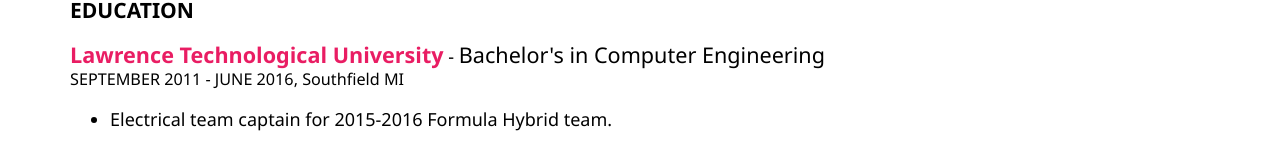
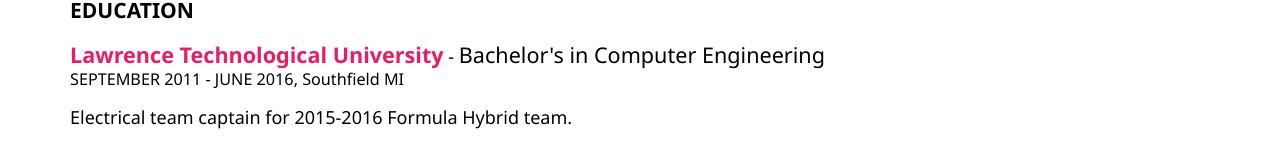
Before and after one commit to clagraff/clagraff.github.io, a Jekyll site: the page built from index.html, in a window 1280 px wide. Shown: the part 1087-1235 px from the top of the page. Built offline with Jekyll 4.4.1, drawn with Linux system fonts in a browser that asks for light colours.

Commit message:
Update index.html

```diff
--- a/index.html
+++ b/index.html
@@ -66,7 +66,7 @@
   <h3>EDUCATION</h3>
   <span class="company">Lawrence Technological University</span> - <span class="position">Bachelor's in Computer Engineering</span><br/>
   <span class="duration">SEPTEMBER 2011 - JUNE 2016, Southfield MI</span><br/>
-  <ul>
-    <li>Electrical team captain for 2015-2016 Formula Hybrid team.</li>
-  </ul>
+  <p>
+    Electrical team captain for 2015-2016 Formula Hybrid team.
+  </p>
 </p>
```
